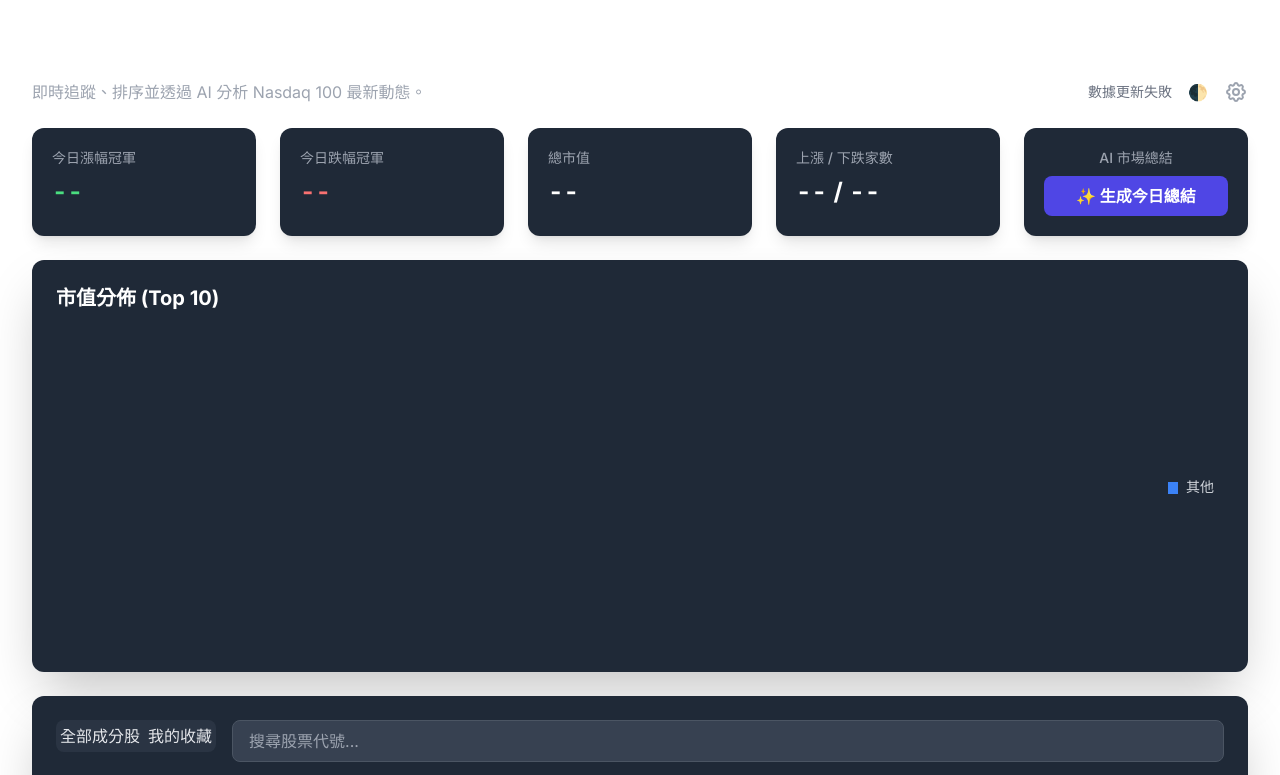
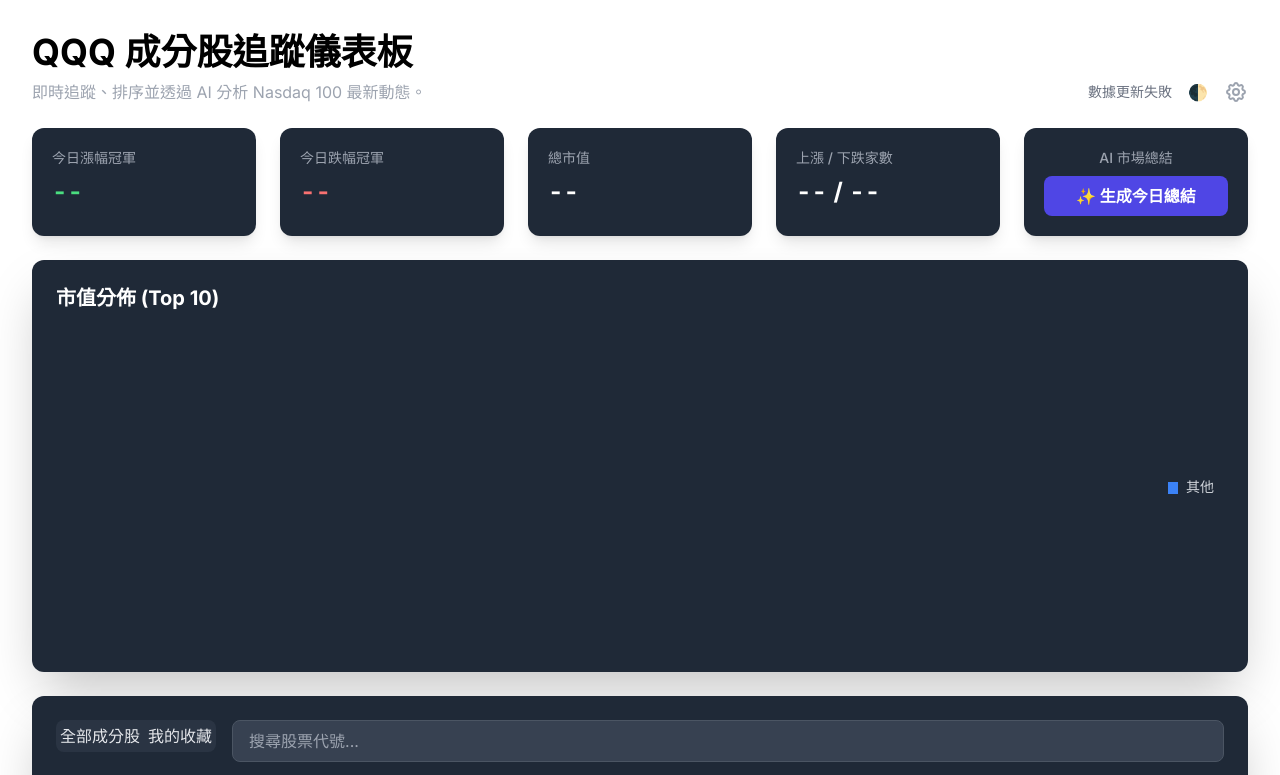
Before and after one commit to Rlin1027/QQQ-Stock-Dashboard, a website with bundled scripts: page index.html in a window 1280 px wide. Shown: the top 775 px of the page. Built offline with nearby package versions, Linux system fonts and the light colour scheme; no server answers.

Commit message:
fix: set dashboard title text color for light mode

```diff
--- a/index.html
+++ b/index.html
@@ -17,7 +17,7 @@
     <div class="container mx-auto p-4 md:p-6 lg:p-8">
 
         <header class="mb-6">
-            <h1 class="text-3xl md:text-4xl font-bold text-white mb-2">QQQ 成分股追蹤儀表板</h1>
+            <h1 class="text-3xl md:text-4xl font-bold text-black dark:text-white mb-2">QQQ 成分股追蹤儀表板</h1>
             <div class="flex justify-between items-center">
                 <p class="text-gray-400">即時追蹤、排序並透過 AI 分析 Nasdaq 100 最新動態。</p>
                 <div class="flex items-center gap-4">
```
